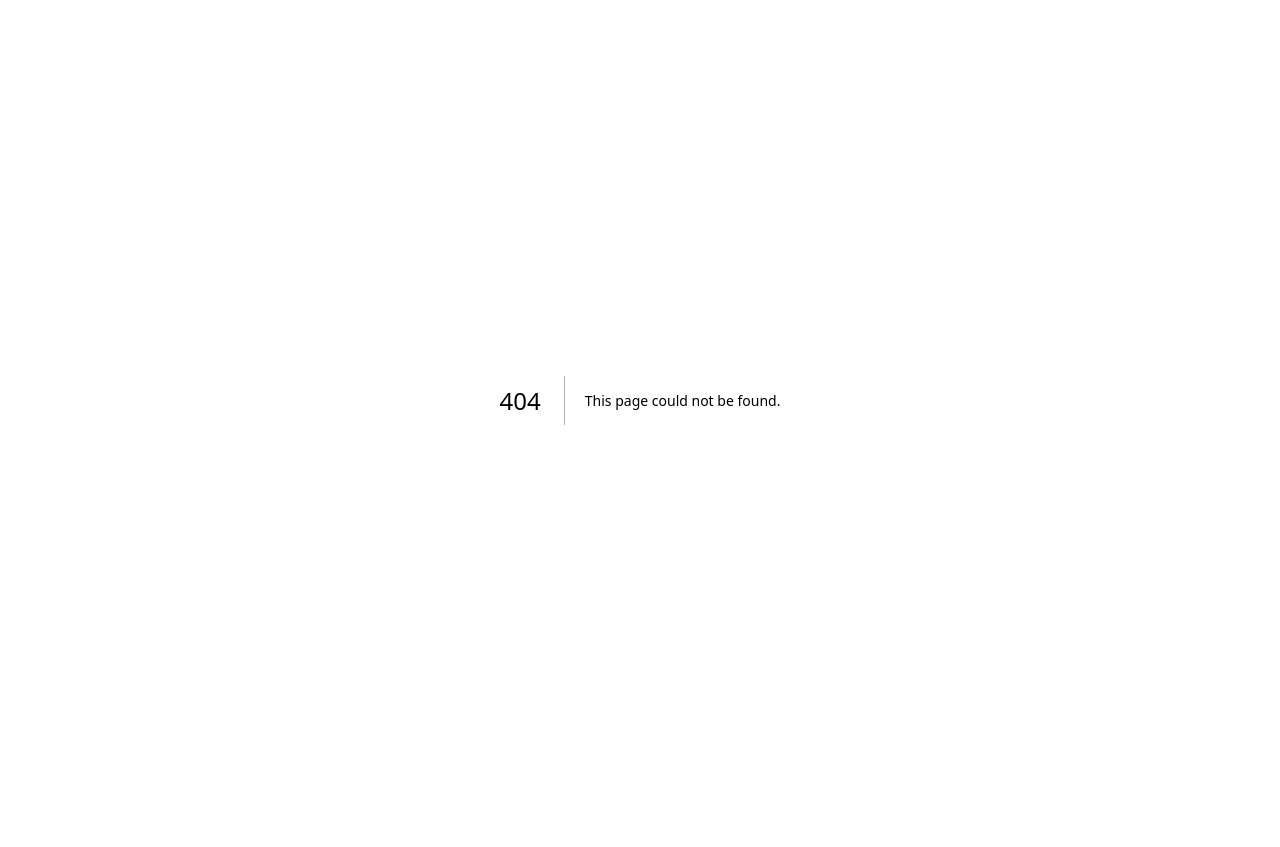
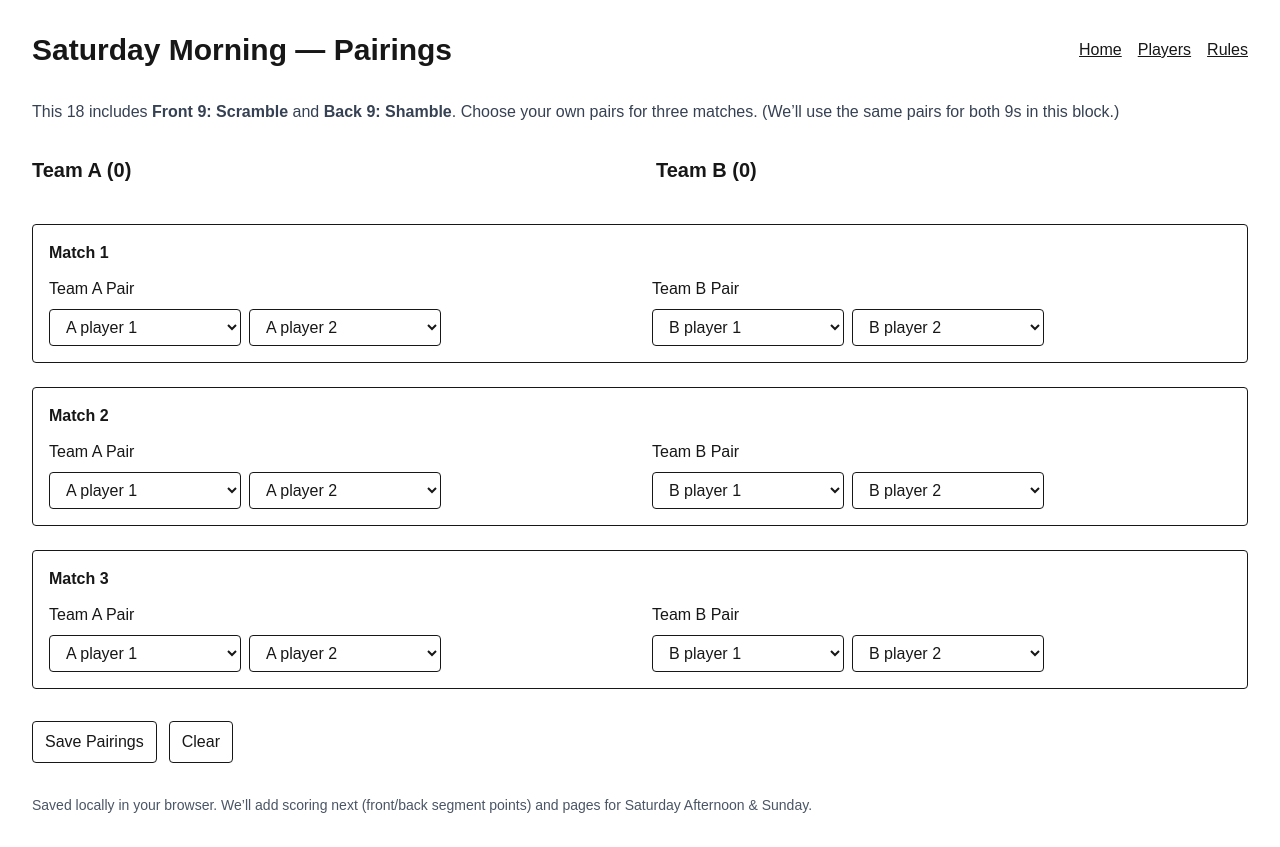
Before and after one commit to nseamonster10/UPGCS, a Next.js app: page /pairings/sat-am in a window 1280 px wide. Before the commit this address had no page. Before the commit the page ends 800 px from the top, so only its background shows below. Built offline with nearby package versions, Linux system fonts and the light colour scheme.

Commit message:
Move pairings page to /pairings/sat-am

```diff
--- /dev/null
+++ b/app/pairings/sat-am/page.tsx
@@ -0,0 +1,188 @@
+'use client';
+
+import { useEffect, useMemo, useState } from 'react';
+import Link from 'next/link';
+
+type Team = 'A' | 'B' | 'NA';
+type Player = { id: string; name: string; index: number; team: Team };
+
+const PLAYERS_KEY = 'upgcs.players';                 // where your roster is
+const SAVE_KEY = 'upgcs.pairings.sat-am';            // where these pairings save
+
+type Pair = { a1: string; a2: string; b1: string; b2: string };
+
+export default function SatAmPairingsPage() {
+  const [players, setPlayers] = useState<Player[]>([]);
+  const teamA = useMemo(() => players.filter(p => p.team === 'A'), [players]);
+  const teamB = useMemo(() => players.filter(p => p.team === 'B'), [players]);
+
+  const [matches, setMatches] = useState<Pair[]>([
+    { a1: '', a2: '', b1: '', b2: '' },
+    { a1: '', a2: '', b1: '', b2: '' },
+    { a1: '', a2: '', b1: '', b2: '' },
+  ]);
+
+  // Load roster + any saved pairings
+  useEffect(() => {
+    try {
+      const raw = localStorage.getItem(PLAYERS_KEY);
+      if (raw) {
+        const parsed: any[] = JSON.parse(raw);
+        const fixed: Player[] = parsed.map((p) => ({
+          id: p.id ?? String(Math.random()),
+          name: p.name ?? '',
+          index: Number(p.index ?? 0),
+          team: p.team === 'A' || p.team === 'B' ? p.team : 'NA',
+        }));
+        setPlayers(fixed);
+      }
+      const saved = localStorage.getItem(SAVE_KEY);
+      if (saved) {
+        const parsed = JSON.parse(saved);
+        if (Array.isArray(parsed) && parsed.length === 3) setMatches(parsed);
+      }
+    } catch {}
+  }, []);
+
+  function updateMatch(i: number, patch: Partial<Pair>) {
+    setMatches(prev => prev.map((m, idx) => (idx === i ? { ...m, ...patch } : m)));
+  }
+
+  function save() {
+    localStorage.setItem(SAVE_KEY, JSON.stringify(matches));
+    alert('Saturday Morning pairings saved.');
+  }
+
+  function clearAll() {
+    setMatches([
+      { a1: '', a2: '', b1: '', b2: '' },
+      { a1: '', a2: '', b1: '', b2: '' },
+      { a1: '', a2: '', b1: '', b2: '' },
+    ]);
+    localStorage.removeItem(SAVE_KEY);
+  }
+
+  // Simple duplicate warning (optional): flags if a player is used twice
+  const selectedIds = matches.flatMap(m => [m.a1, m.a2, m.b1, m.b2]).filter(Boolean);
+  const hasDupes = new Set(selectedIds).size !== selectedIds.length;
+
+  return (
+    <main className="min-h-screen p-8 space-y-8">
+      <header className="flex items-center justify-between">
+        <h1 className="text-3xl font-bold">Saturday Morning — Pairings</h1>
+        <div className="flex gap-4">
+          <Link href="/" className="underline">Home</Link>
+          <Link href="/players" className="underline">Players</Link>
+          <Link href="/rules" className="underline">Rules</Link>
+        </div>
+      </header>
+
+      <p className="text-gray-700">
+        This 18 includes <b>Front 9: Scramble</b> and <b>Back 9: Shamble</b>. Choose your own pairs for three matches.
+        (We’ll use the same pairs for both 9s in this block.)
+      </p>
+
+      {/* Roster quick view */}
+      <div className="grid md:grid-cols-2 gap-8">
+        <div>
+          <h2 className="text-xl font-semibold mb-2">Team A ({teamA.length})</h2>
+          <ul className="list-disc pl-6">
+            {teamA.map(p => <li key={p.id}>{p.name} (HI {p.index.toFixed(1)})</li>)}
+          </ul>
+        </div>
+        <div>
+          <h2 className="text-xl font-semibold mb-2">Team B ({teamB.length})</h2>
+          <ul className="list-disc pl-6">
+            {teamB.map(p => <li key={p.id}>{p.name} (HI {p.index.toFixed(1)})</li>)}
+          </ul>
+        </div>
+      </div>
+
+      {hasDupes && (
+        <div className="border rounded p-3 bg-yellow-50">
+          You’ve selected someone more than once. Double-check your choices.
+        </div>
+      )}
+
+      <section className="space-y-6">
+        {matches.map((m, i) => (
+          <div key={i} className="border rounded p-4">
+            <h3 className="font-semibold mb-3">Match {i + 1}</h3>
+            <div className="grid md:grid-cols-2 gap-6">
+              <div>
+                <div className="mb-2 font-medium">Team A Pair</div>
+                <div className="flex gap-2">
+                  <SelectPlayer
+                    value={m.a1}
+                    onChange={(v) => updateMatch(i, { a1: v })}
+                    options={teamA}
+                    placeholder="A player 1"
+                  />
+                  <SelectPlayer
+                    value={m.a2}
+                    onChange={(v) => updateMatch(i, { a2: v })}
+                    options={teamA}
+                    placeholder="A player 2"
+                  />
+                </div>
+              </div>
+              <div>
+                <div className="mb-2 font-medium">Team B Pair</div>
+                <div className="flex gap-2">
+                  <SelectPlayer
+                    value={m.b1}
+                    onChange={(v) => updateMatch(i, { b1: v })}
+                    options={teamB}
+                    placeholder="B player 1"
+                  />
+                  <SelectPlayer
+                    value={m.b2}
+                    onChange={(v) => updateMatch(i, { b2: v })}
+                    options={teamB}
+                    placeholder="B player 2"
+                  />
+                </div>
+              </div>
+            </div>
+          </div>
+        ))}
+      </section>
+
+      <div className="flex gap-3">
+        <button className="border px-3 py-2 rounded" onClick={save}>Save Pairings</button>
+        <button className="border px-3 py-2 rounded" onClick={clearAll}>Clear</button>
+      </div>
+
+      <p className="text-sm text-gray-600">
+        Saved locally in your browser. We’ll add scoring next (front/back segment points) and pages for Saturday Afternoon & Sunday.
+      </p>
+    </main>
+  );
+}
+
+function SelectPlayer({
+  value,
+  onChange,
+  options,
+  placeholder,
+}: {
+  value: string;
+  onChange: (v: string) => void;
+  options: Player[];
+  placeholder: string;
+}) {
+  return (
+    <select
+      className="border px-3 py-2 rounded min-w-48"
+      value={value}
+      onChange={(e) => onChange(e.target.value)}
+    >
+      <option value="">{placeholder}</option>
+      {options.map((p) => (
+        <option key={p.id} value={p.id}>
+          {p.name} (HI {p.index.toFixed(1)})
+        </option>
+      ))}
+    </select>
+  );
+}
```
